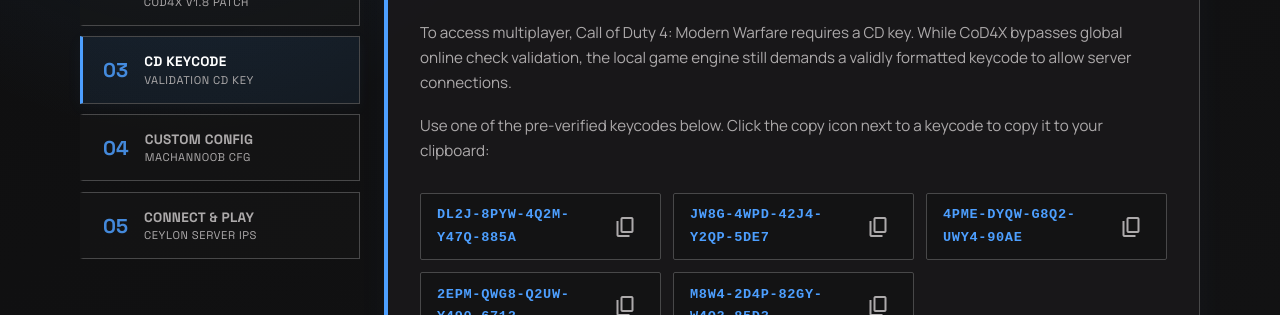
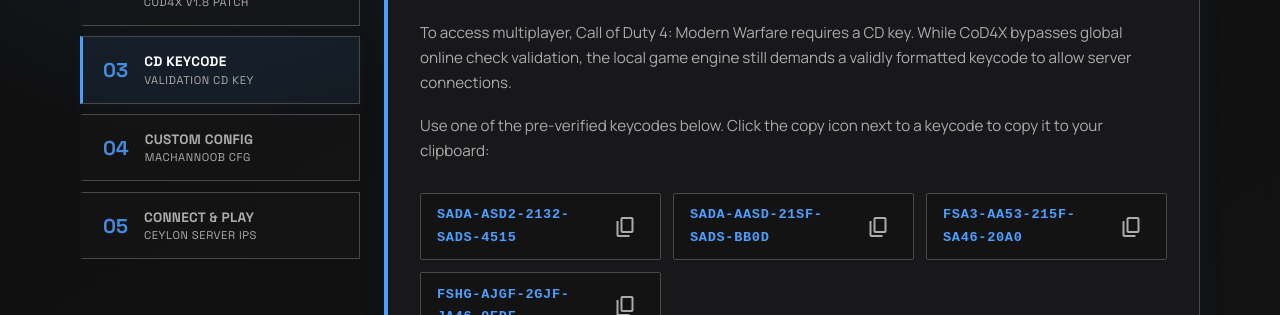
Before and after one commit to yashan223/ceylonwarfare-web, a plain HTML site: page how-to-install.html in a window 1280 px wide. Both pictures are taken after a click on the button "Step 3: Enter Multiplayer CD Key". Shown: the part 485-800 px from the top of the page. Drawn offline with nearby package versions, Linux system fonts and the light colour scheme.

Commit message:
Update list of COD4 CD keycodes with verified keys

```diff
--- a/how-to-install.html
+++ b/how-to-install.html
@@ -175,36 +175,29 @@
 
                         <div class="keycode-grid">
                             <div class="keycode-card">
-                                <span class="keycode-val">DL2J-8PYW-4Q2M-Y47Q-885A</span>
-                                <button class="btn-copy-mini" data-copy="DL2J-8PYW-4Q2M-Y47Q-885A"
+                                <span class="keycode-val">SADA-ASD2-2132-SADS-4515</span>
+                                <button class="btn-copy-mini" data-copy="SADA-ASD2-2132-SADS-4515"
                                     aria-label="Copy Keycode">
                                     <span class="material-symbols-outlined">content_copy</span>
                                 </button>
                             </div>
                             <div class="keycode-card">
-                                <span class="keycode-val">JW8G-4WPD-42J4-Y2QP-5DE7</span>
-                                <button class="btn-copy-mini" data-copy="JW8G-4WPD-42J4-Y2QP-5DE7"
+                                <span class="keycode-val">SADA-AASD-21SF-SADS-BB0D</span>
+                                <button class="btn-copy-mini" data-copy="SADA-AASD-21SF-SADS-BB0D"
                                     aria-label="Copy Keycode">
                                     <span class="material-symbols-outlined">content_copy</span>
                                 </button>
                             </div>
                             <div class="keycode-card">
-                                <span class="keycode-val">4PME-DYQW-G8Q2-UWY4-90AE</span>
-                                <button class="btn-copy-mini" data-copy="4PME-DYQW-G8Q2-UWY4-90AE"
+                                <span class="keycode-val">FSA3-AA53-215F-SA46-20A0</span>
+                                <button class="btn-copy-mini" data-copy="FSA3-AA53-215F-SA46-20A0"
                                     aria-label="Copy Keycode">
                                     <span class="material-symbols-outlined">content_copy</span>
                                 </button>
                             </div>
                             <div class="keycode-card">
-                                <span class="keycode-val">2EPM-QWG8-Q2UW-Y490-6712</span>
-                                <button class="btn-copy-mini" data-copy="2EPM-QWG8-Q2UW-Y490-6712"
-                                    aria-label="Copy Keycode">
-                                    <span class="material-symbols-outlined">content_copy</span>
-                                </button>
-                            </div>
-                            <div class="keycode-card">
-                                <span class="keycode-val">M8W4-2D4P-82GY-W4Q2-85D3</span>
-                                <button class="btn-copy-mini" data-copy="M8W4-2D4P-82GY-W4Q2-85D3"
+                                <span class="keycode-val">FSHG-AJGF-2GJF-JA46-9EDF</span>
+                                <button class="btn-copy-mini" data-copy="FSHG-AJGF-2GJF-JA46-9EDF"
                                     aria-label="Copy Keycode">
                                     <span class="material-symbols-outlined">content_copy</span>
                                 </button>
```
